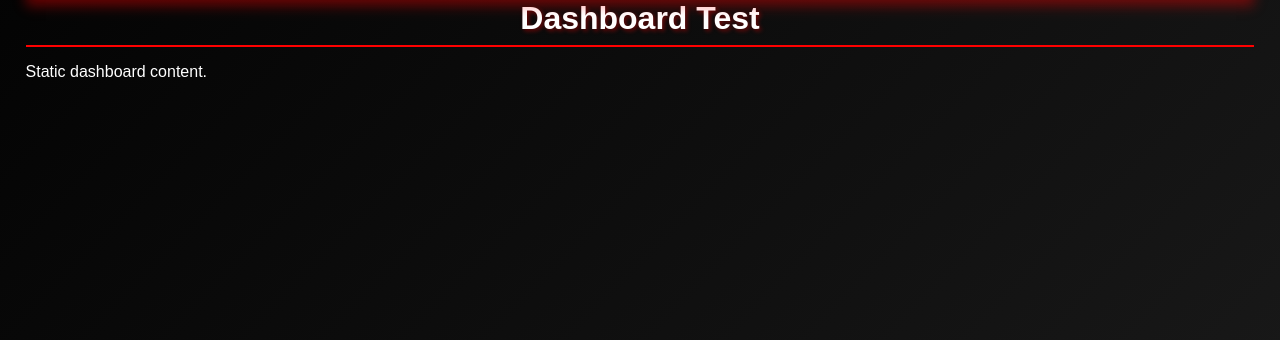
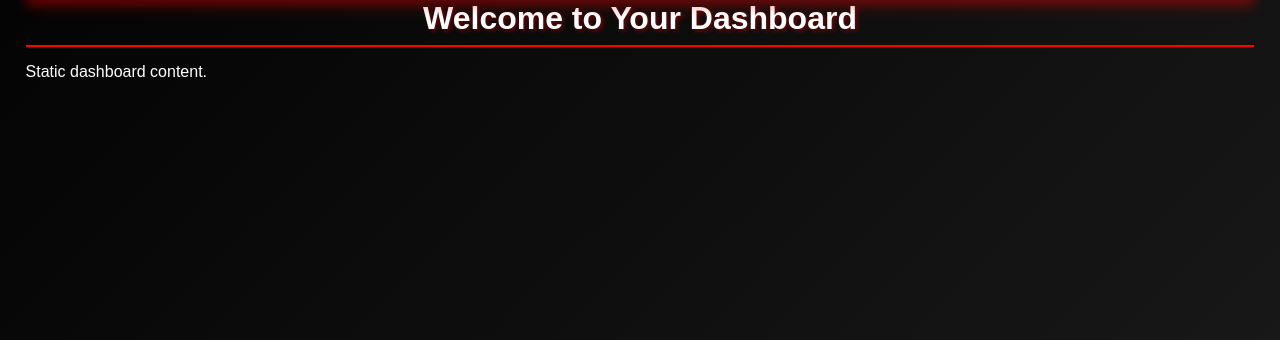
Before and after one commit to mtjoymadman/ai.redlionsalvage.net, a PHP site: page /dashboard.php in a window 1280 px wide. Shown: the part 282-622 px from the top of the page. Run offline with PHP 8.4, Linux system fonts and the light colour scheme.

Commit message:
Update dashboard.php

```diff
--- a/frontend/dashboard.php
+++ b/frontend/dashboard.php
@@ -12,7 +12,7 @@
         <a href="/index.xhtml" class="home-btn">Home</a>
     </header>
     <div class="dashboard-container">
-        <h1>Dashboard Test</h1>
+        <h1>Welcome to Your Dashboard</h1>
         <p>Static dashboard content.</p>
     </div>
 </body>
```
